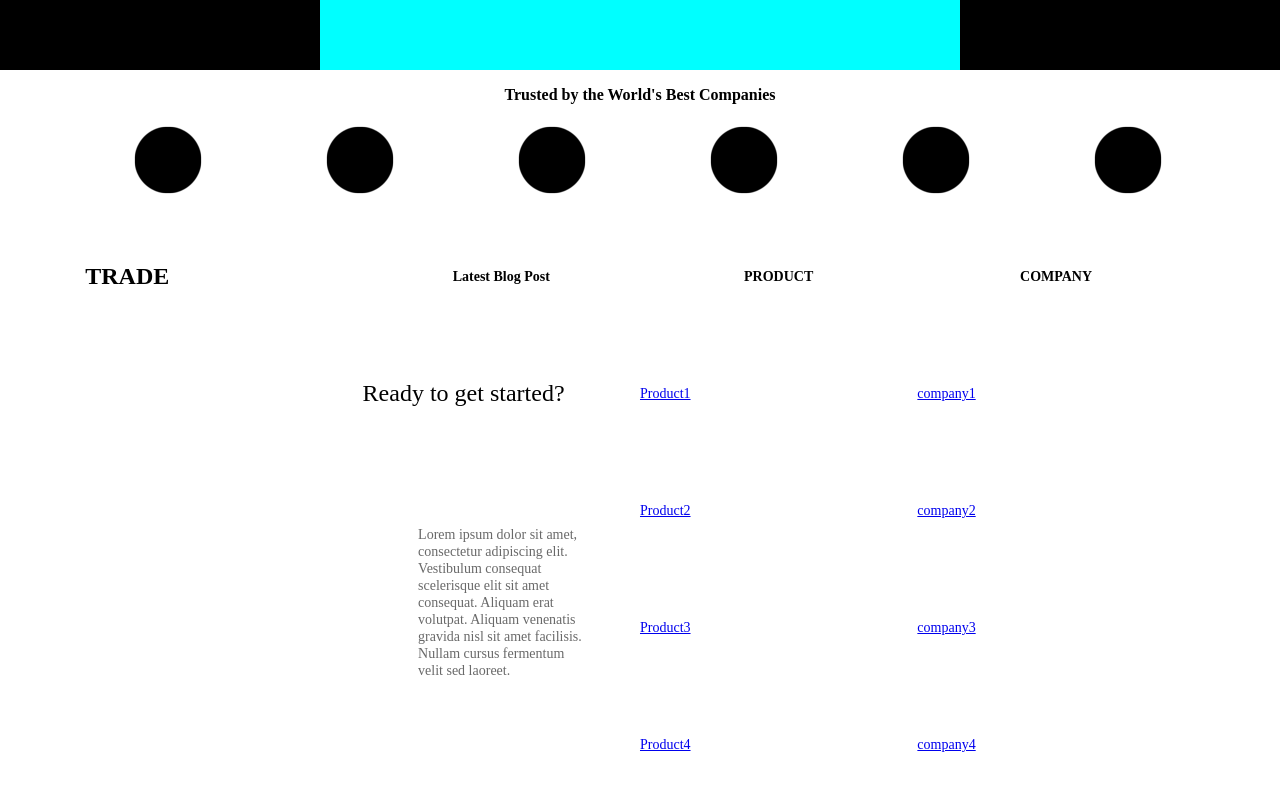
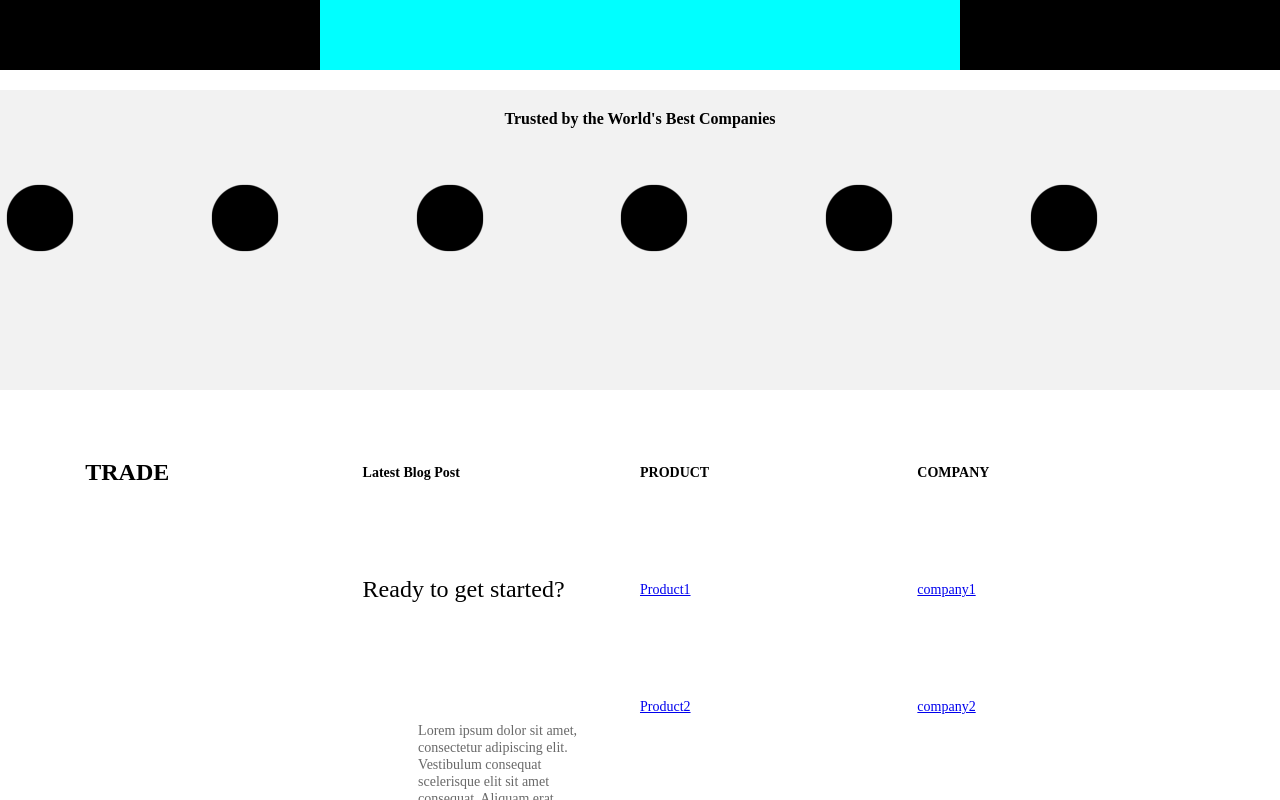
Before and after one commit to sotheaKIT/Internship-Kirirrom-development-team, a Vue app: page / in a window 1280 px wide. Built offline with nearby package versions, Linux system fonts and the light colour scheme.

Commit message:
social proof updated

```diff
--- a/src/components/social-proof/Social.css
+++ b/src/components/social-proof/Social.css
@@ -1,11 +1,21 @@
+.social-proof {
+    margin-bottom: 10px;
+    margin-top: 20px;
+    background-color: #F2F2F2;
+    height: 300px;
+    bottom: 0.75%
+}
 .logo {
-    float:left;
+    float: left;
     position: relative;
-    width: 15%;
-    left: 10%;
-    }
-    .title {
-        text-align: center;
-
-        color: #000000;
-    }
+    width: 16%;
+}
+.s-title {
+    text-align: center;
+    font-weight: bold;
+    color: #000000;
+}
+.trust {
+    padding: 20px;
+    margin-bottom: 30px;
+}
--- a/src/components/social-proof/Social.html
+++ b/src/components/social-proof/Social.html
@@ -1,8 +1,8 @@
 <div class="social-proof">
-        <div class="title">
-            <p>Trusted by the World's Best Companies</p>
+        <div class="social-proof-extend">
+            <div class="s-title">
+                <p class="trust">Trusted by the World's Best Companies</p>
             </div>
-
             <div class="logo">
                 <img class="image" src="@/assets/logo.png"/>
 
@@ -27,3 +27,4 @@
 
             </div>
     </div>
+</div>
--- a/src/styles/app.css
+++ b/src/styles/app.css
@@ -4,9 +4,3 @@ body, html {
   height: 100vh;
   overflow-x: hidden;
 }
-
-#app {
-  font-family: SFProText-Regular;
-  background-color: #ffffff;
-  color: #303030;
-}
```
Lines whose indentation alone changed are shown as unchanged.
